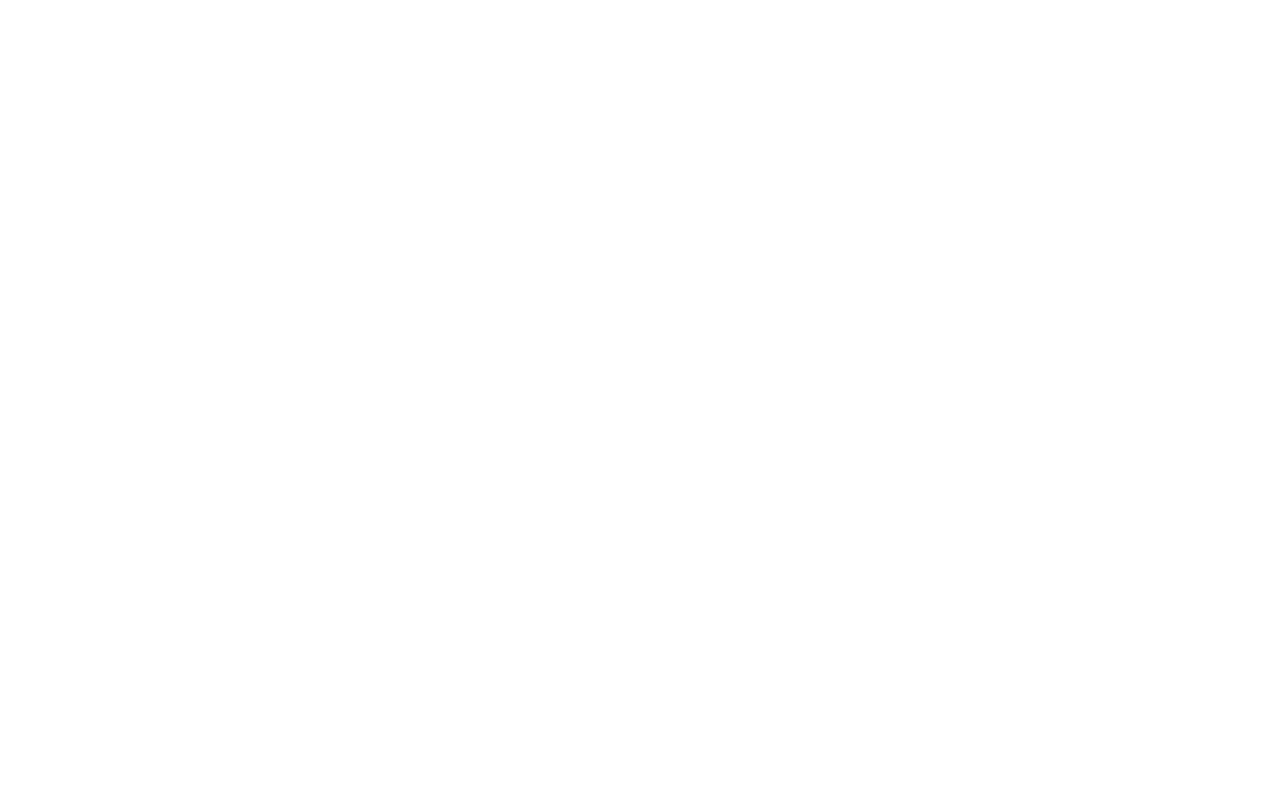
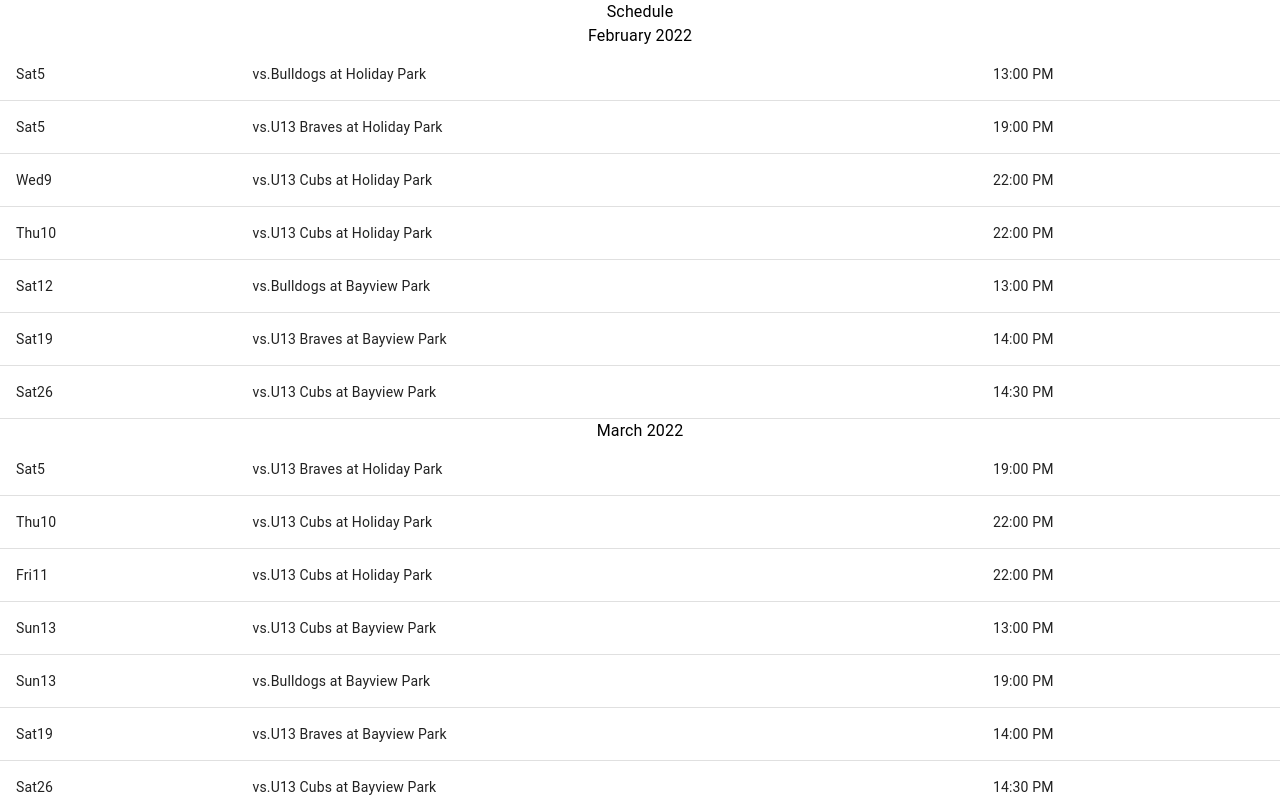
Before and after one commit to harrygps/schedule, a React (Create React App) app: page / in a window 1280 px wide. Shown: the top 800 px of the page. Built offline with nearby package versions, Linux system fonts and the light colour scheme.

Commit message:
feat: implement basic functionality for desktop

```diff
--- a/src/App.js
+++ b/src/App.js
@@ -1,4 +1,6 @@
-import './App.css';
+import { Typography } from "@mui/material";
+import "./App.css";
+import MonthGamePanel from "./MonthGamePanel";
 
 const games = [
   {
@@ -343,10 +345,55 @@
   },
 ];
 
+const monthConverter = {
+  Jan: "January",
+  Feb: "February",
+  Mar: "March",
+  Apr: "April",
+  May: "May",
+  Jun: "June",
+  Jul: "July",
+  Aug: "August",
+  Sep: "September",
+  Oct: "October",
+  Nob: "Nobember",
+  Dec: "December",
+};
+
+const timeConverter = (stringTime) => {
+  let stringTimeArr = stringTime.split(":");
+  let time = parseInt(stringTimeArr[0]);
+  let min = stringTimeArr[1];
+  let suffex = "";
+  if (time > 12) suffex = "PM";
+  else suffex = "AM";
+  return `${time}:${min} ${suffex}`;
+};
 
 function App() {
+  const monthlyGamesObj = games.reduce((acc, cur) => {
+    const monthlyGame = { ...cur };
+    let fullDate = new Date(cur.start.datetime).toString().split(" ");
+    monthlyGame.day = fullDate[0];
+    monthlyGame.month = monthConverter[fullDate[1]];
+    monthlyGame.date = parseInt(fullDate[2]);
+    monthlyGame.year = fullDate[3];
+    monthlyGame.startTime = timeConverter(fullDate[4]);
+    const key = `${monthlyGame.month} ${monthlyGame.year}`;
+    if (!acc[key]) {
+      acc[key] = [];
+    }
+    acc[key].push(monthlyGame);
+    return acc;
+  }, {});
+  const monthlyGamesArr = Object.entries(monthlyGamesObj);
+
   return (
     <div className="App">
+      <Typography>Schedule</Typography>
+      {monthlyGamesArr.map((monthGames) => (
+        <MonthGamePanel games={monthGames} />
+      ))}
     </div>
   );
 }
--- /dev/null
+++ b/src/MonthGamePanel.js
@@ -0,0 +1,38 @@
+import {
+  Box,
+  Table,
+  TableBody,
+  TableRow,
+  TableContainer,
+  Typography,
+  TableCell,
+} from "@mui/material";
+
+const MonthGamePanel = ({ games }) => {
+  const [monthYear, schedules] = [...games];
+  return (
+    <Box>
+      <Typography>{monthYear}</Typography>
+      <TableContainer>
+        <Table>
+          <TableBody>
+            {schedules.map((schedule) => (
+              <TableRow>
+                <TableCell>
+                  {schedule.day}
+                  {schedule.date}
+                </TableCell>
+                <TableCell>
+                  {`vs.${schedule.opponent_name} `} {`at ${schedule.location}`}
+                </TableCell>
+                <TableCell>{schedule.startTime}</TableCell>
+              </TableRow>
+            ))}
+          </TableBody>
+        </Table>
+      </TableContainer>
+    </Box>
+  );
+};
+
+export default MonthGamePanel;
```
